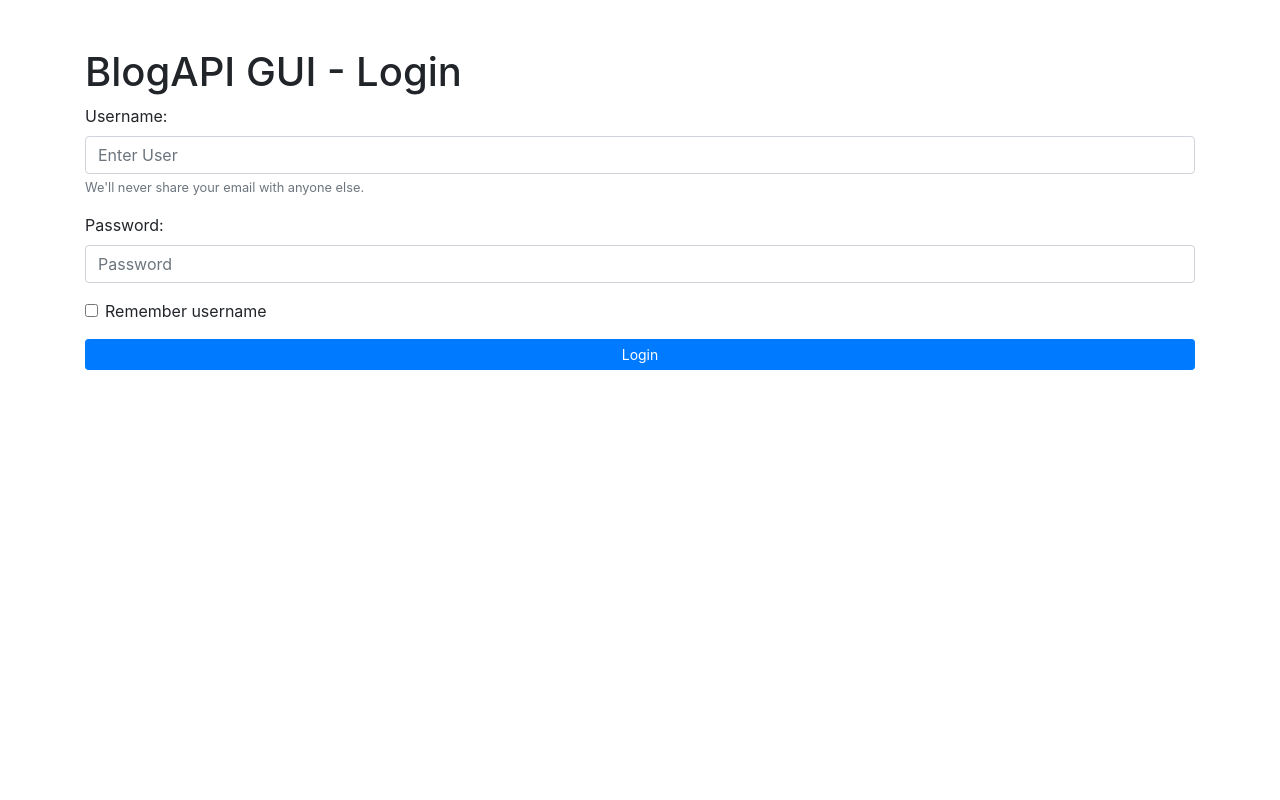
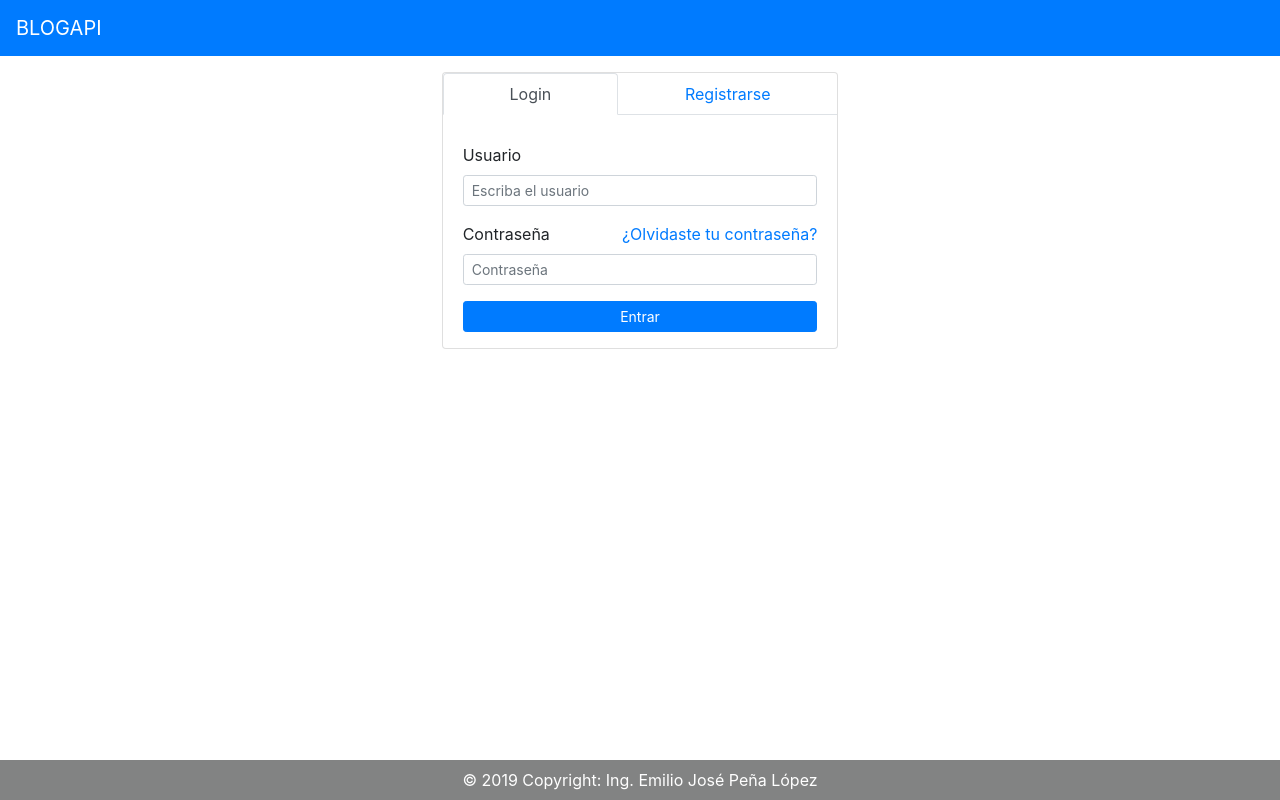
Before and after one commit to emiliojpl06/Prueba, a website: page index.html in a window 1280 px wide. Drawn offline with nearby package versions, Linux system fonts and the light colour scheme.

Commit message:
Se creó archivo css independiente al Bootstrap

```diff
--- /dev/null
+++ b/css/css.css
@@ -0,0 +1,18 @@
+
+
+.navbar {
+    background-color: #007bff;
+    padding: 8px 16px;
+    position: fixed;
+    top:0;
+    right: 0;
+    left: 0;
+    z-index: 1030;
+}
+
+a.navbar-a {
+    color: #FFFFFF;
+    margin: 0px 16px 0px 0px;
+    padding: 5px 0px;
+    font-size: 20px;
+}
--- a/index.html
+++ b/index.html
@@ -7,42 +7,103 @@
 
     <!-- Bootstrap CSS -->
 	<link rel="stylesheet" href="css/bootstrap.min.css" type="text/css">
+	<link rel="stylesheet" href="css/css.css" type="text/css">
 
     <title>Blogapi-GUI</title>
 
-    <!-- File JS -->
+     <!-- Optional JavaScript -->
+    <!-- jQuery first, then Popper.js, then Bootstrap JS -->
+    <script src="https://code.jquery.com/jquery-3.3.1.slim.min.js" integrity="sha384-q8i/X+965DzO0rT7abK41JStQIAqVgRVzpbzo5smXKp4YfRvH+8abtTE1Pi6jizo" crossorigin="anonymous"></script>
+    <script src="https://cdnjs.cloudflare.com/ajax/libs/popper.js/1.14.7/umd/popper.min.js" integrity="sha384-UO2eT0CpHqdSJQ6hJty5KVphtPhzWj9WO1clHTMGa3JDZwrnQq4sF86dIHNDz0W1" crossorigin="anonymous"></script>
+    <script src="https://stackpath.bootstrapcdn.com/bootstrap/4.3.1/js/bootstrap.min.js" integrity="sha384-JjSmVgyd0p3pXB1rRibZUAYoIIy6OrQ6VrjIEaFf/nJGzIxFDsf4x0xIM+B07jRM" crossorigin="anonymous"></script>
+
     <script src="js/index.js"></script>
     <script src="js/env.js"></script>
 
   </head>
   <body>
 
-    <div class="container my-5">
-            <h1>BlogAPI GUI - Login</h1>
-    <form>
+    <div class="container-fluid" id="content">
+			<div class="row" style="background-color: rgba(128,128,128,0.8);">
+				<div class="col-12" id="menu">
+					<!-- Aqui se carga el menu  -->
+					<nav class="navbar">
+						<a class="navbar-a" href="index.html">BLOGAPI</a>
+
+					</nav>
+				</div>
+			</div>
+			<div class="row">
+				<div class="col-md-6 col-lg-4 col-sm-8 col-xs-12 offset-md-3 offset-lg-4 offset-sm-2 pt-4">
+					<div class="card w-100 content-center mt-5" style="width: 100%;">
+						<div class="card-title">
+							<nav>
+								<div class="nav nav-tabs nav-fill" id="nav-tab" role="tablist">
+									<a class="nav-item nav-link active" id="pills-login-tab" data-toggle="tab" href="#pills-login" role="tab" aria-controls="nav-home" aria-selected="true"><i class="fas fa-sign-in-alt"></i> Login</a>
+									<a class="nav-item nav-link" id="pills-login-tab" data-toggle="tab" href="#pills-registrarse" role="tab" aria-controls="nav-profile" aria-selected="false"><i class="fas fa-user-plus"></i> Registrarse</a>
+								</div>
+							</nav>
+						</div>
+						<div class="card-body py-0" id="tabs-login">
+							<div class="tab-content py-3 px-3 px-sm-0" id="nav-tabContent">
+								<div class="tab-pane fade show active" id="pills-login" role="tabpanel" aria-labelledby="pills-login-tab">
+									<form id="form-login">
 										<div class="form-group">
-          <label>Username:</label>
-          <input type="email" class="form-control" id="username" aria-describedby="emailHelp" placeholder="Enter User">
-          <small id="emailHelp" class="form-text text-muted">We'll never share your email with anyone else.</small>
+											<label for="username">Usuario</label>
+											<input type="text" class="form-control form-control-sm" id="username" aria-describedby="usernameHelp" placeholder="Escriba el usuario" required>
+										</div>
+										<div class="form-group text-truncate">
+											<label for="password" class="w-100">Contraseña <a href="#" class="float-right">¿Olvidaste tu contraseña?</a></label>
+											<input type="password" class="form-control form-control-sm" id="password" placeholder="Contraseña" required>
+										</div>
+										<!--<div class="form-group form-check">
+											<input type="checkbox" class="form-check-input" id="rememberme">
+											<label class="form-check-label" for="rememberme">Recordarme?</label>
+										</div>
+                    <button type="submit" class="btn btn-sm btn-block btn-primary" id="btnLogin">Entrar</button>-->
+                    <input type="button" class="btn btn-sm btn-block btn-primary" id="btnLogin" value="Entrar">
+									</form>
+								</div>
+								<div class="tab-pane fade" id="pills-registrarse" role="tabpanel" aria-labelledby="pills-registrarse-tab">
+									<form id="form-registrarse">
+										<div class="form-group">
+											<label for="name">Nombre</label>
+											<input type="text" class="form-control form-control-sm" id="name" aria-describedby="NameHelp" placeholder="Escriba su Nombre" required>
 										</div>
 										<div class="form-group">
-          <label>Password:</label>
-          <input type="password" class="form-control" id="password" placeholder="Password">
+											<label for="email">Email</label>
+											<input type="email" class="form-control form-control-sm" id="email" aria-describedby="EmailHelp" placeholder="Escriba su email" required>
 										</div>
-        <div class="form-group form-check">
-          <input type="checkbox" class="form-check-input" id="remember">
-          <label class="form-check-label" for="exampleCheck1">Remember username</label>
+										<div class="form-group">
+											<label for="rpassword">Contraseña</label>
+											<input type="password" class="form-control form-control-sm" id="rpassword" placeholder="Contraseña" required>
 										</div>
-        <input type="button" class="btn btn-block btn-sm btn-primary" id="btnLogin" value="Login">
-        <!-- <button type="submit" class="btn btn-block btn-sm btn-primary" id="btnLogin">Login</button>-->
+										<div class="form-group">
+											<label for="re-password">Confirmar Contraseña</label>
+											<input type="password" class="form-control form-control-sm" id="re-password" placeholder="Confirmar Contraseña" required>
+										</div>
+										<button type="submit" class="btn btn-block btn-sm btn-primary" title="Crear Cuenta">Crear Cuenta</button>
 									</form>
+								</div>
+							</div>
+						</div>
+					</div>
+				</div>
+			</div>
+			<div class="row">
+				<div class="col-12" id="page-footer">
+					<!-- Footer -->
+						<footer class="page-footer fixed-bottom text-white" style="background-color: rgba(91, 92, 92, 0.76); font-size: 16px;">
+   						 <!-- Copyright -->
+    					<div class="footer-copyright text-center py-2">© 2019 Copyright: <a href="mailto:emiliojosepl@gmail.com" class="text-white">Ing. Emilio José Peña López</a></div>
+   					 <!-- Copyright -->
+						</footer>
+					<!-- Footer -->
+
+				</div>
+			</div>
 		</div>
 
 
-    <!-- Optional JavaScript -->
-    <!-- jQuery first, then Popper.js, then Bootstrap JS -->
-    <script src="https://code.jquery.com/jquery-3.3.1.slim.min.js" integrity="sha384-q8i/X+965DzO0rT7abK41JStQIAqVgRVzpbzo5smXKp4YfRvH+8abtTE1Pi6jizo" crossorigin="anonymous"></script>
-    <script src="https://cdnjs.cloudflare.com/ajax/libs/popper.js/1.14.7/umd/popper.min.js" integrity="sha384-UO2eT0CpHqdSJQ6hJty5KVphtPhzWj9WO1clHTMGa3JDZwrnQq4sF86dIHNDz0W1" crossorigin="anonymous"></script>
-    <script src="https://stackpath.bootstrapcdn.com/bootstrap/4.3.1/js/bootstrap.min.js" integrity="sha384-JjSmVgyd0p3pXB1rRibZUAYoIIy6OrQ6VrjIEaFf/nJGzIxFDsf4x0xIM+B07jRM" crossorigin="anonymous"></script>
     </body>
 </html>
```
Lines whose indentation alone changed are shown as unchanged.
